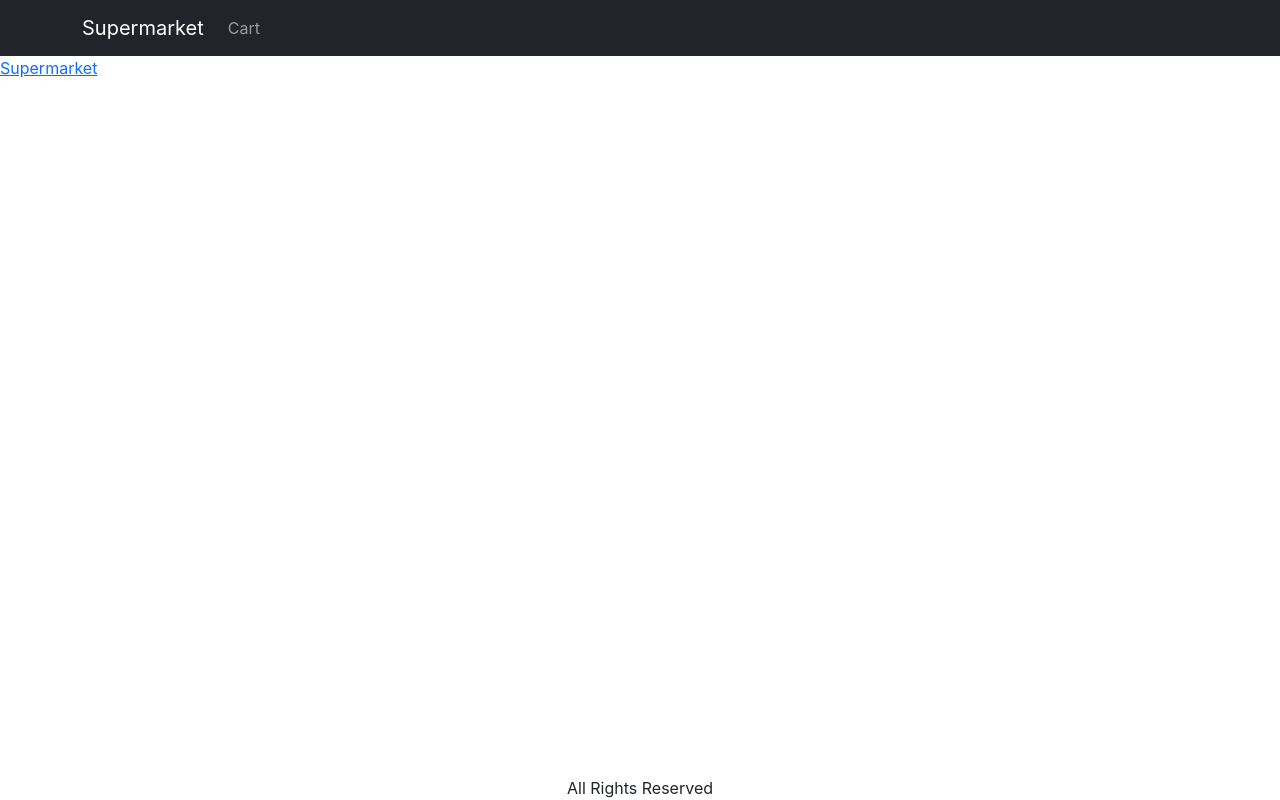
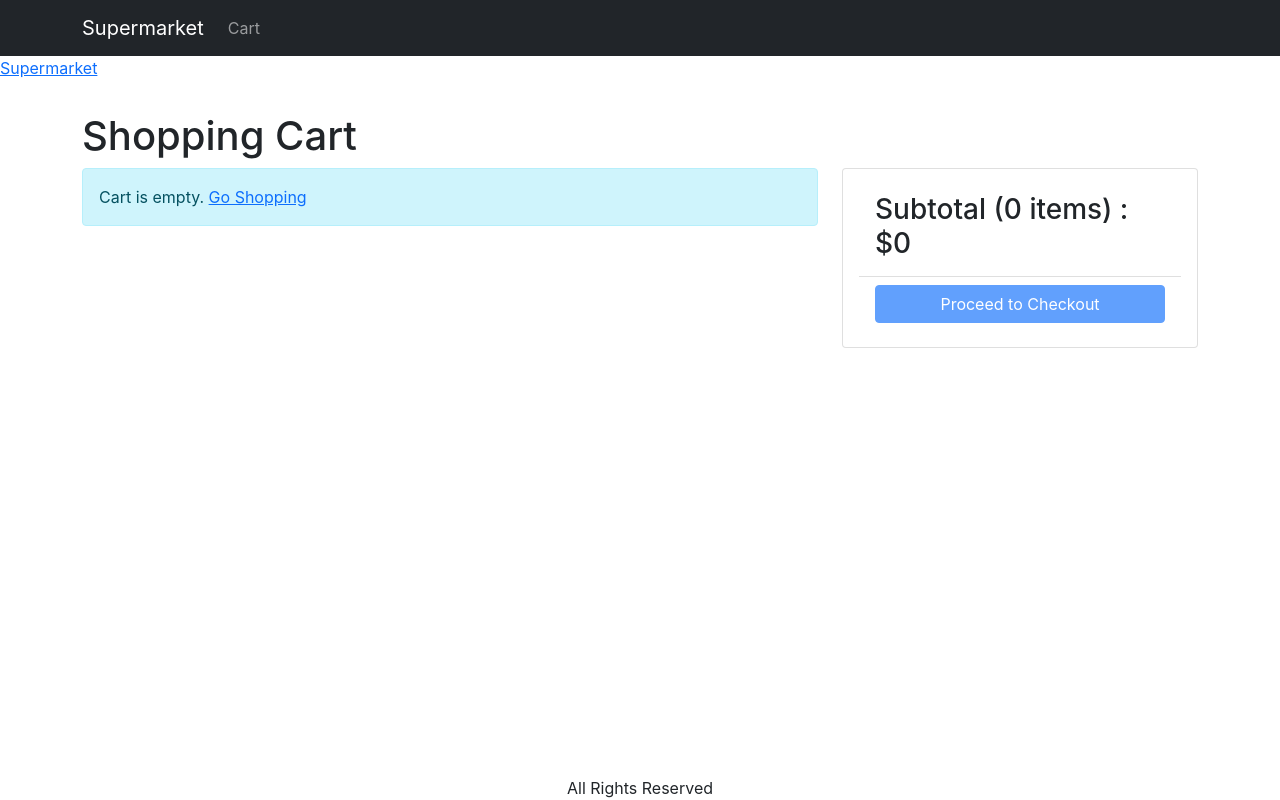
Before and after one commit to ShivamSingh226/Assignment-2, a React (Create React App) app in the folder supermarket/: page /cart in a window 1280 px wide. Built offline with nearby package versions, Linux system fonts and the light colour scheme.

Commit message:
Made some new Changes

```diff
--- a/supermarket/src/App.js
+++ b/supermarket/src/App.js
@@ -8,6 +8,7 @@
 import Nav from 'react-bootstrap/Nav';
 import { useContext } from 'react';
 import { Store } from './Store';
+import CartScreen from './screens/CartScreen';
 function App() {
   const { state } = useContext(Store);
   const { cart } = state;
@@ -39,6 +40,7 @@
             <Routes>
               <Route path="/product/:slug" element={<ProductScreen />} />
               <Route path="/" element={<HomeScreen />} />
+              <Route path="/cart" element={<CartScreen/>}/>
             </Routes>
           </Container>
         </main>
--- a/supermarket/src/index.css
+++ b/supermarket/src/index.css
@@ -43,3 +43,6 @@
   width: 100%;
   max-width: 400px;
 }
+.img-thumbnail {
+  height: 80px;
+}
--- /dev/null
+++ b/supermarket/src/screens/CartScreen.js
@@ -0,0 +1,94 @@
+import { useContext } from "react";
+import { Store } from "../Store";
+import { Helmet } from "react-helmet-async";
+import { ListGroup } from "react-bootstrap";
+import Row from "react-bootstrap/Row";
+import Col from "react-bootstrap/Col";
+import MessageBox from "../components/MessageBox";
+import { Link } from "react-router-dom";
+import Button from "react-bootstrap/Button";
+import Card from "react-bootstrap/Card"
+export default function CartScreen(){
+  const {state,dispatch:ctxDispatch}=useContext(Store);
+  const {cart:{cartItems},
+           }=state;
+
+           return(
+            <div>
+                <Helmet>
+                    <title>Shopping Cart</title>
+                </Helmet>
+                <h1>Shopping Cart</h1>
+                <Row>
+                    <Col md={8}>
+                    {cartItems.length === 0 ? (
+            <MessageBox>
+              Cart is empty. <Link to="/">Go Shopping</Link>
+            </MessageBox>
+          ) : (
+            <ListGroup>
+                      {cartItems.map((item) => (
+                <ListGroup.Item key={item._id}>
+                    <Row className="align-items-center">
+                    <Col md={4}>
+                    <img
+                        src={item.image}
+                        alt={item.name}
+                        className="img-fluid rounded img-thumbnail"
+                      ></img>{' '}
+                      <Link to={`/product/${item.slug}`}>{item.name}</Link>
+                    </Col>
+                    <Col md={3}>
+                    <Button variant="light" disabled={item.quantity === 1}>
+                        <i className="fas fa-minus-circle"></i>
+                      </Button>{' '}
+                      <span>{item.quantity}</span>{' '}
+                      <Button
+                        variant="light"
+                        disabled={item.quantity === item.countInStock}
+                      >
+                        <i className="fas fa-plus-circle"></i>
+                      </Button>
+                    </Col>
+                    <Col md={3}>${item.price}</Col>
+                    <Col md={2}>
+                      <Button variant="light">
+                        <i className="fas fa-trash"></i>
+                      </Button>
+                    </Col>
+                    </Row>
+                </ListGroup.Item>))}
+            </ListGroup>
+          )}
+                    </Col>
+                    <Col md={4}>
+                    <Card>
+            <Card.Body>
+              <ListGroup variant="flush">
+                <ListGroup.Item>
+                  <h3>
+                    Subtotal ({cartItems.reduce((a, c) => a + c.quantity, 0)}{` `}
+                    items) : $
+                    {cartItems.reduce((a, c) => a + c.price * c.quantity, 0)}
+                  </h3>
+                </ListGroup.Item>
+                <ListGroup.Item>
+                  <div className="d-grid">
+                    <Button
+                      type="button"
+                      variant="primary"
+                      disabled={cartItems.length === 0}
+                    >
+                      Proceed to Checkout
+                    </Button>
+                  </div>
+                </ListGroup.Item>
+              </ListGroup>
+            </Card.Body>
+          </Card>
+                    </Col>
+
+                </Row>
+            </div>
+           )
+}
--- a/supermarket/src/screens/ProductScreen.js
+++ b/supermarket/src/screens/ProductScreen.js
@@ -1,6 +1,6 @@
 import axios from 'axios';
 import { useEffect, useReducer, useContext } from 'react';
-import { useParams } from 'react-router-dom';
+import { useNavigate, useParams } from 'react-router-dom';
 import Row from 'react-bootstrap/Row';
 import Col from 'react-bootstrap/Col';
 import Card from 'react-bootstrap/Card';
@@ -27,6 +27,7 @@
 };
 
 function ProductScreen() {
+  const navigate=useNavigate();
   const params = useParams();
   const { slug } = params;
   const [{ loading, error, product }, dispatch] = useReducer(reducer, {
@@ -60,6 +61,7 @@
       type: 'CART_ADD_ITEM',
       payload: { ...product, quantity },
     });
+    navigate('/cart');
   };
   return loading ? (
     <LoadingBox />
```
